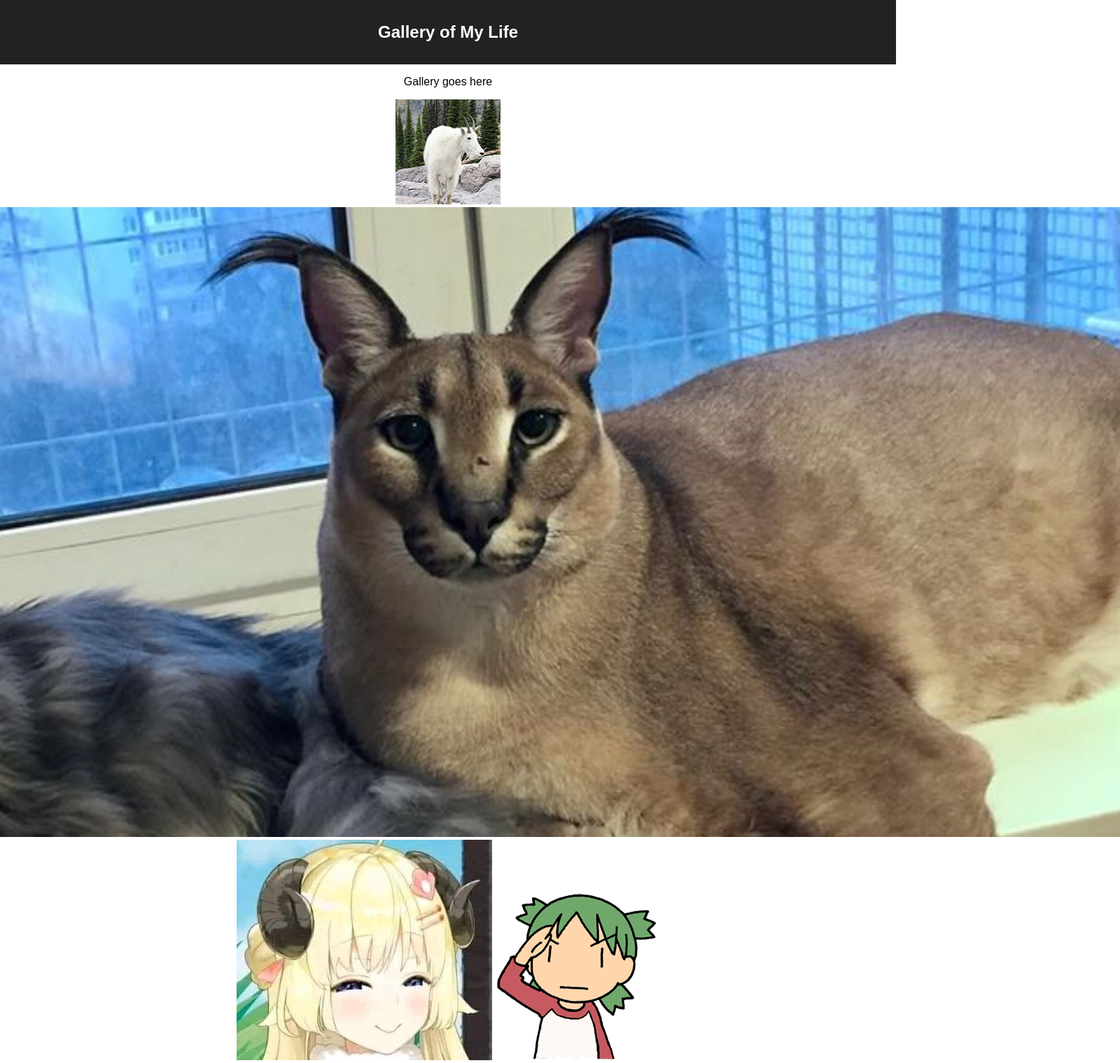
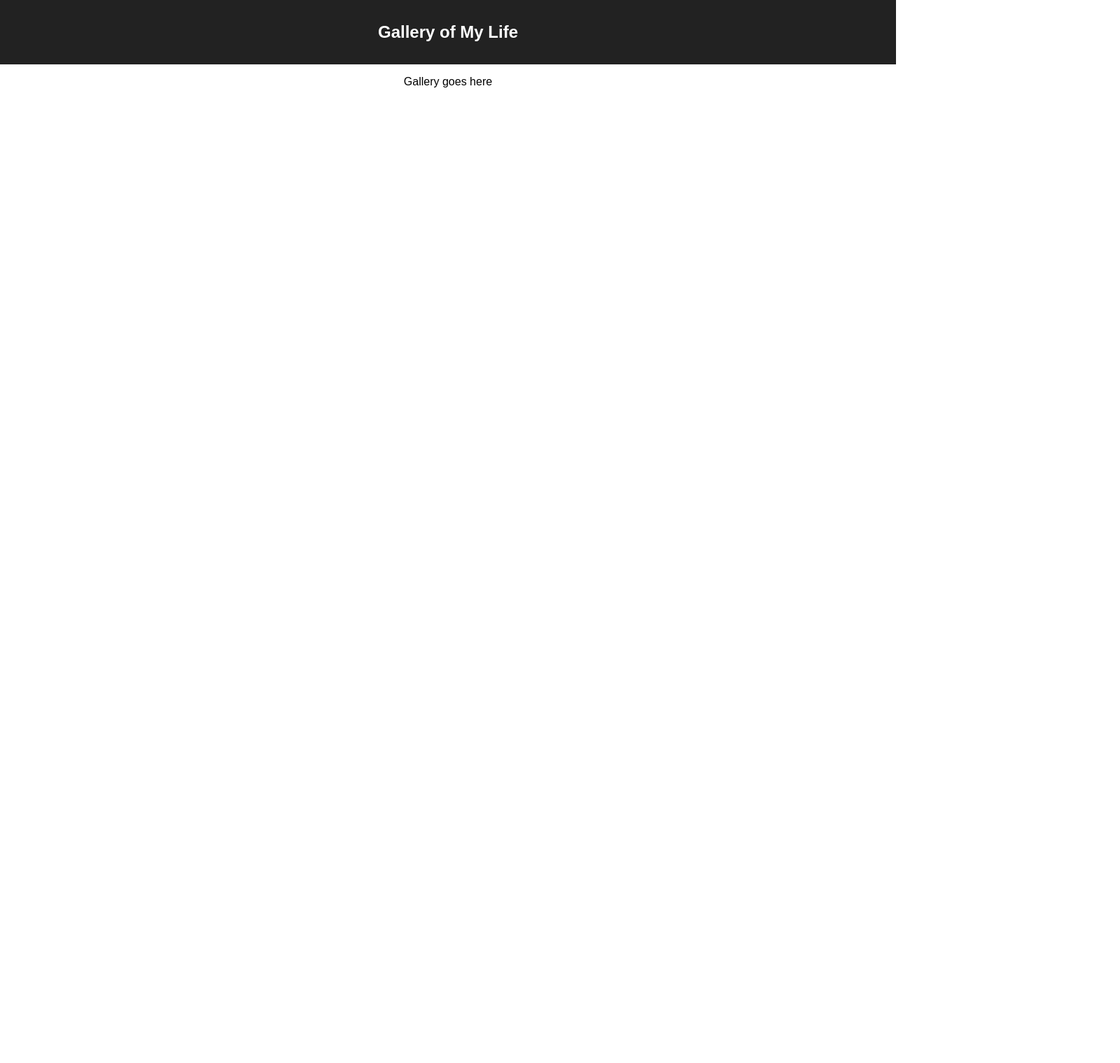
Before and after one commit to Keplej/weekend-react-gallery-Johnny, a React (Create React App) app: page / in a window 1280 px wide. Shown: the whole page at 70% size, 1600 px wide, since content can reach past the window. After the commit the page ends 800 px from the top, so only its background shows below. Built offline with nearby package versions, Linux system fonts and the light colour scheme.

Commit message:
Fixing error with naming the files the wrong name

```diff
--- a/src/components/App/App.jsx
+++ b/src/components/App/App.jsx
@@ -1,13 +1,22 @@
-import Axios from 'axios';
-import React from 'react';
+import axios from 'axios';
+import React, { useState } from 'react';
 import './App.css';
+// import GallaryImage from '../GallaryItem/GallaryImage';
 
 function App() {
 
+  const [gallaryList, setGallaryList] = useState([]);
+
   //Just making sure that axios is install with putting the term axios in
   const getGallery = () => {
-    Axios({
-
+    axios.get('/gallery')
+    .then(response => {
+      console.log('Getting image from gallary!', response);
+      //Need to add in a source
+      setGallaryList(response.data)
+    })
+    .catch(error => {
+      console.log('Error on getting image', error);
     })
   }
 
@@ -17,12 +26,16 @@ function App() {
           <h1 className="App-title">Gallery of My Life</h1>
         </header>
         <p>Gallery goes here</p>
-        <img src="images/goat_small.jpg"/>
-        <img src="images/floppa.jpeg"/>
-        <img src="images/watame.jpeg"/>
-        <img src="images/yotsuba.png"/>
+        {/* <GalleryItem gallaryList ={gallaryList}/> */}
       </div>
     );
 }
 
 export default App;
+
+
+//USE THESE
+
+// - `App` - represents the overall application or site
+// - `GalleryList` - represents the gallery of images. By componentizing, we could reuse this component in different applications
+// - `GalleryItem` - represents a single image in the gallery with the ability to click the image to toggle between image and description as well as the ability to like an image.
```
Also changed, not shown: src/components/GallaryImage/GallaryImage.jsx (deleted, +0 -9 lines), src/components/GallaryPulling/GallaryPulling.jsx (deleted, +0 -10 lines), src/components/GalleryItem/GalleryItem.jsx (added, +10 -0 lines), src/components/GalleryList/GalleryList.jsx (added, +23 -0 lines).
